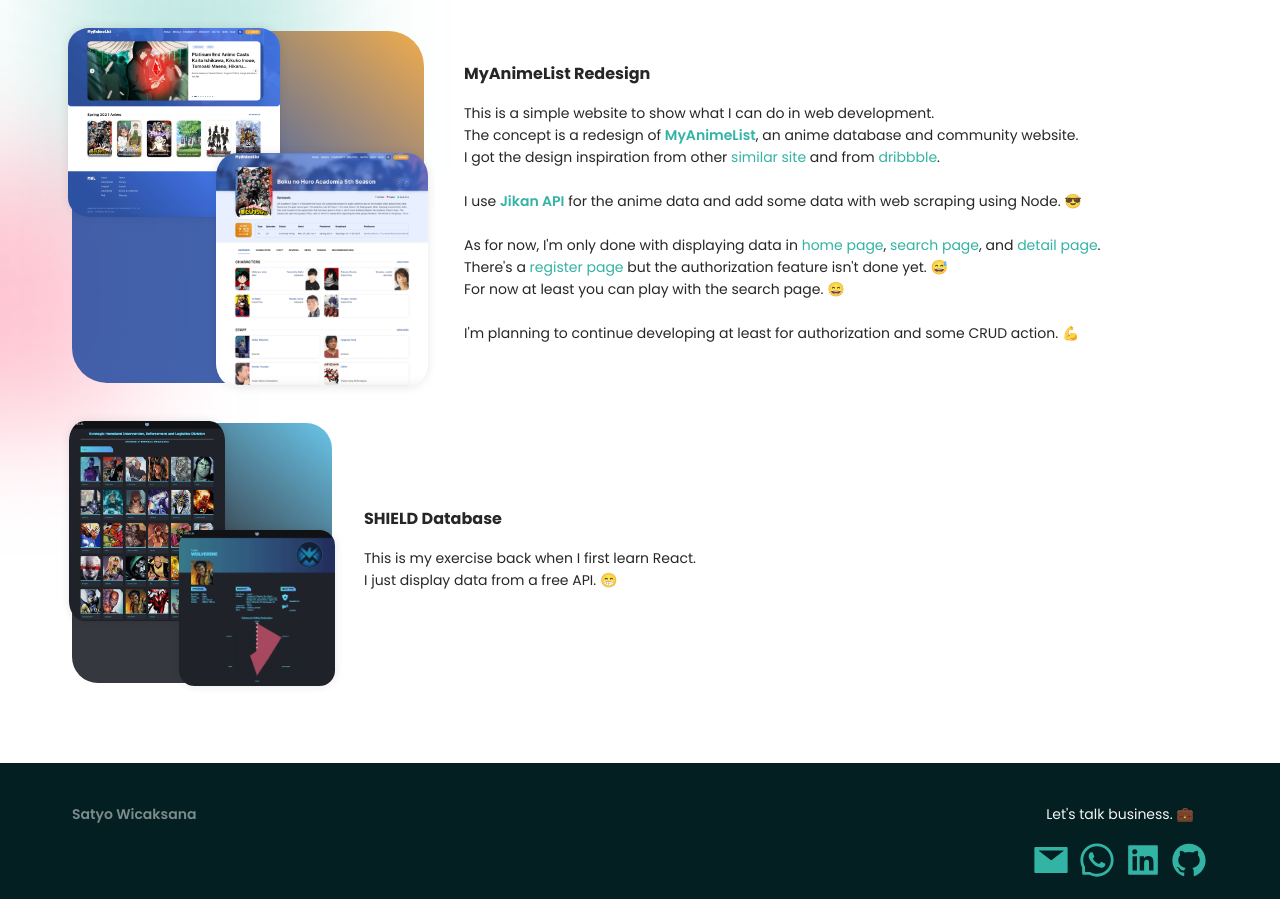
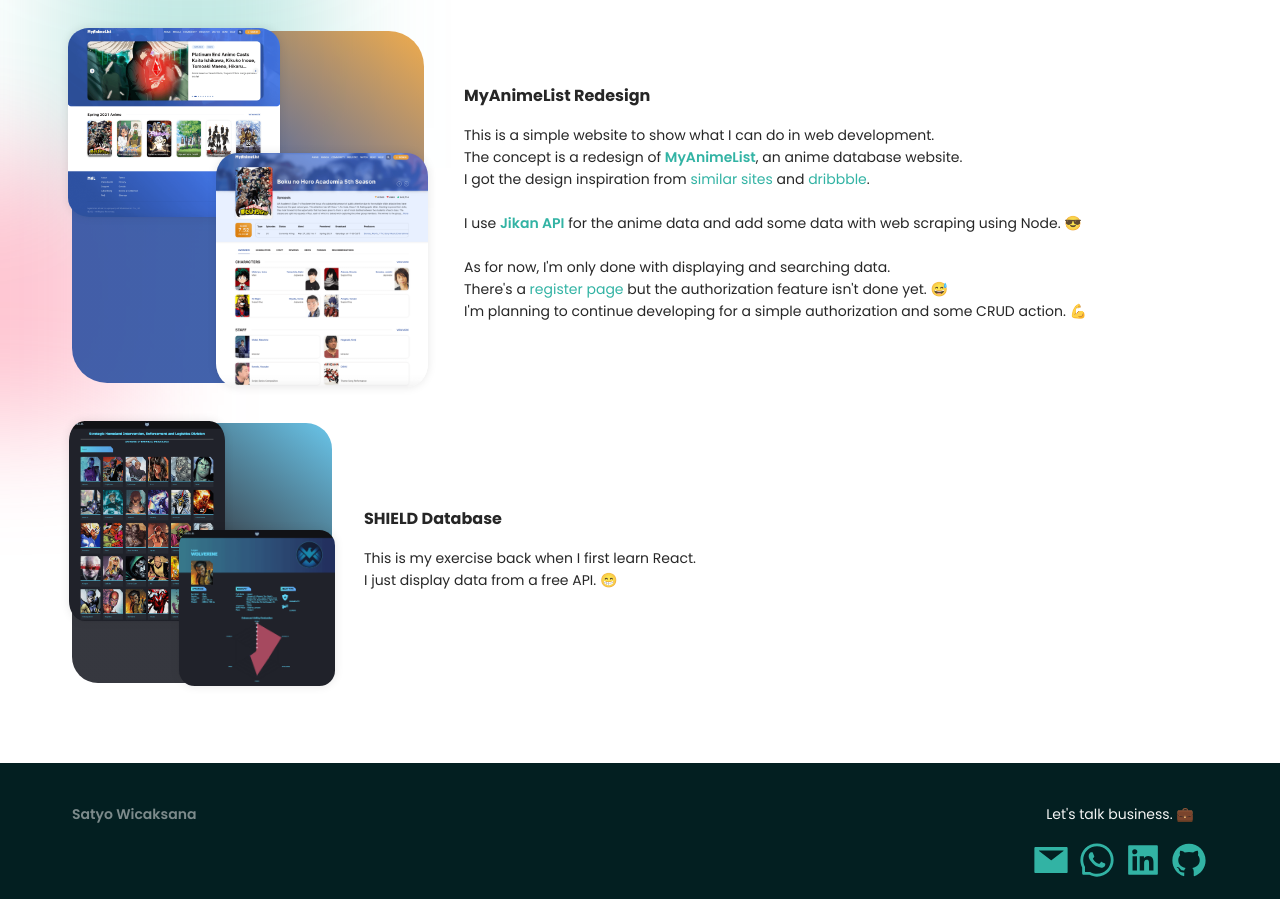
Before and after one commit to satyowicaksana/personal-website, a React (Create React App) app: page / in a window 1280 px wide. Shown: the part 2320-3219 px from the top of the page. Built offline with nearby package versions, Linux system fonts and the light colour scheme.

Commit message:
update about card

```diff
--- a/package.json
+++ b/package.json
@@ -2,7 +2,7 @@
   "name": "personal-website",
   "version": "0.1.0",
   "private": true,
-  "homepage": "http://satyowicaksana.github.io",
+  "homepage": "https://satyowicaksana.com/",
   "dependencies": {
     "@ant-design/icons": "^4.5.0",
     "@craco/craco": "^6.1.1",
--- a/src/views/Home/index.tsx
+++ b/src/views/Home/index.tsx
@@ -192,16 +192,16 @@
                 <Animated animation='fade'>
                   <Paragraph>
                     This is a simple website to show <Text className='wrap-word'>what I can do in web development.</Text><br></br>
-                    The concept is a redesign of <Link strong href='https://myanimelist.net/' target='_blank'>MyAnimeList</Link>, <Text className='wrap-word'>an anime database</Text> <Text className='wrap-word'>and community website.</Text><br></br>
-                    I got the design inspiration from other <Link href='https://anilist.co/' target='_blank'>similar site</Link> <Text className='wrap-word'>and from <Link href='https://dribbble.com/shots/14879802-MyAnimeList-Website-Redesign' target='_blank'>dribbble</Link>.</Text><br></br><br></br>
+                    The concept is a redesign of <Link strong href='https://myanimelist.net/' target='_blank'>MyAnimeList</Link>, <Text className='wrap-word'>an anime database website.</Text><br></br>
+                    I got the design inspiration from <Link href='https://anilist.co/' target='_blank'>similar sites</Link> <Text className='wrap-word'>and <Link href='https://dribbble.com/shots/14879802-MyAnimeList-Website-Redesign' target='_blank'>dribbble</Link>.</Text><br></br><br></br>
                     I use <Link strong href='https://jikan.docs.apiary.io/' target='_blank'>Jikan API</Link> for the anime data and add some data with web scraping using Node. 😎<br></br><br></br>
                   </Paragraph>
                 </Animated>
                 <Animated animation='fade'>
                   <Paragraph className='mb-1'>
-                    As for now, I'm only done with displaying data in <Link>home page</Link>, <Link>search page</Link>, and <Link>detail page</Link>.<br></br>There's a <Link>register page</Link> but the <Text className='wrap-word'>authorization feature</Text> <Text className='wrap-word'>isn't done yet. 😅</Text><br></br>
-                    For now at least you can play with <Text className='wrap-word'>the search page. 😄</Text><br></br><br></br>
-                    I'm planning to continue developing at least for authorization and <Text className='wrap-word'>some CRUD action. 💪</Text>
+                    As for now, I'm only done with displaying and searching data.<br></br>
+                    There's a <Link>register page</Link> but the <Text className='wrap-word'>authorization feature</Text> <Text className='wrap-word'>isn't done yet. 😅</Text><br></br>
+                    I'm planning to continue developing for a simple authorization and <Text className='wrap-word'>some CRUD action. 💪</Text>
                   </Paragraph>
                 </Animated>
               </Col>
```
